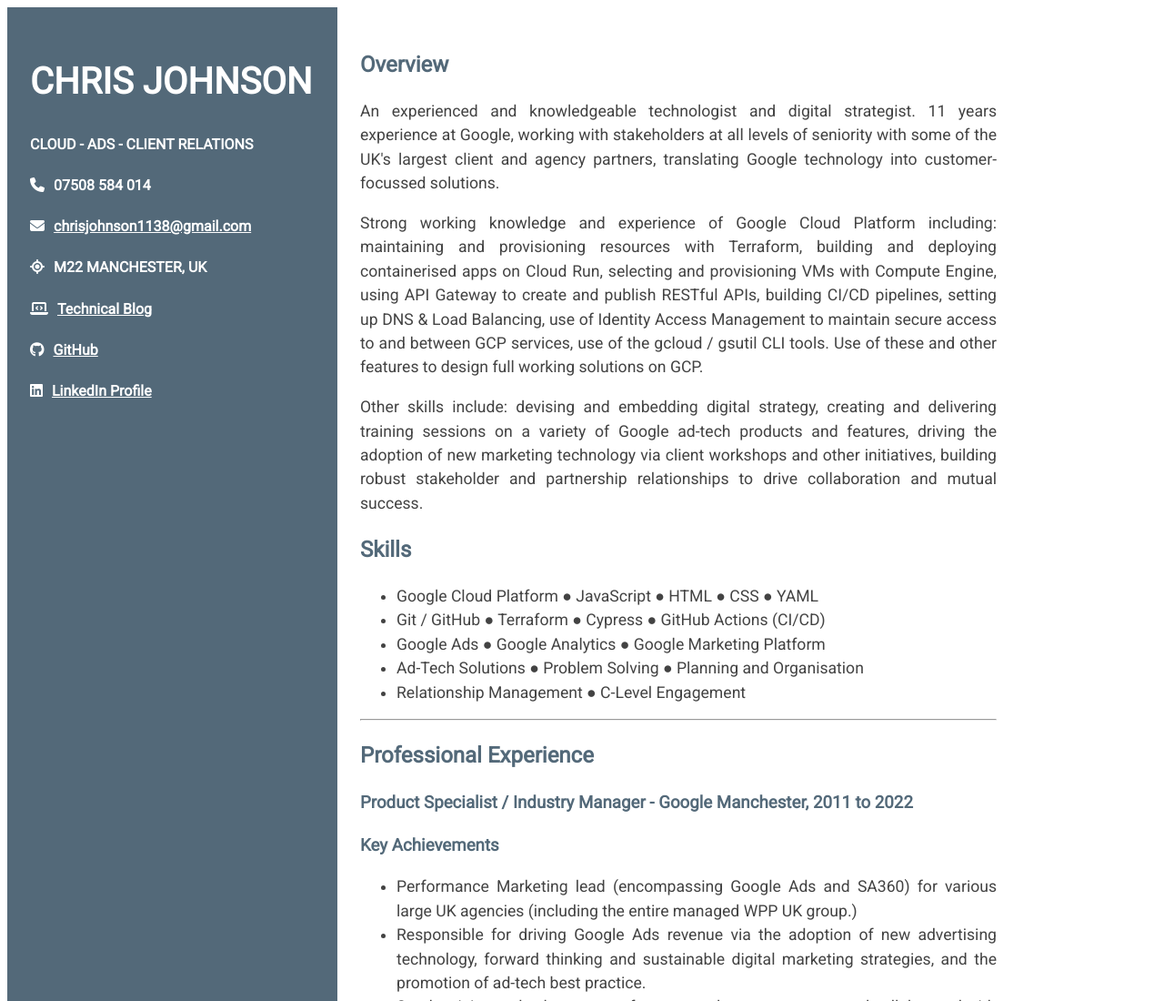
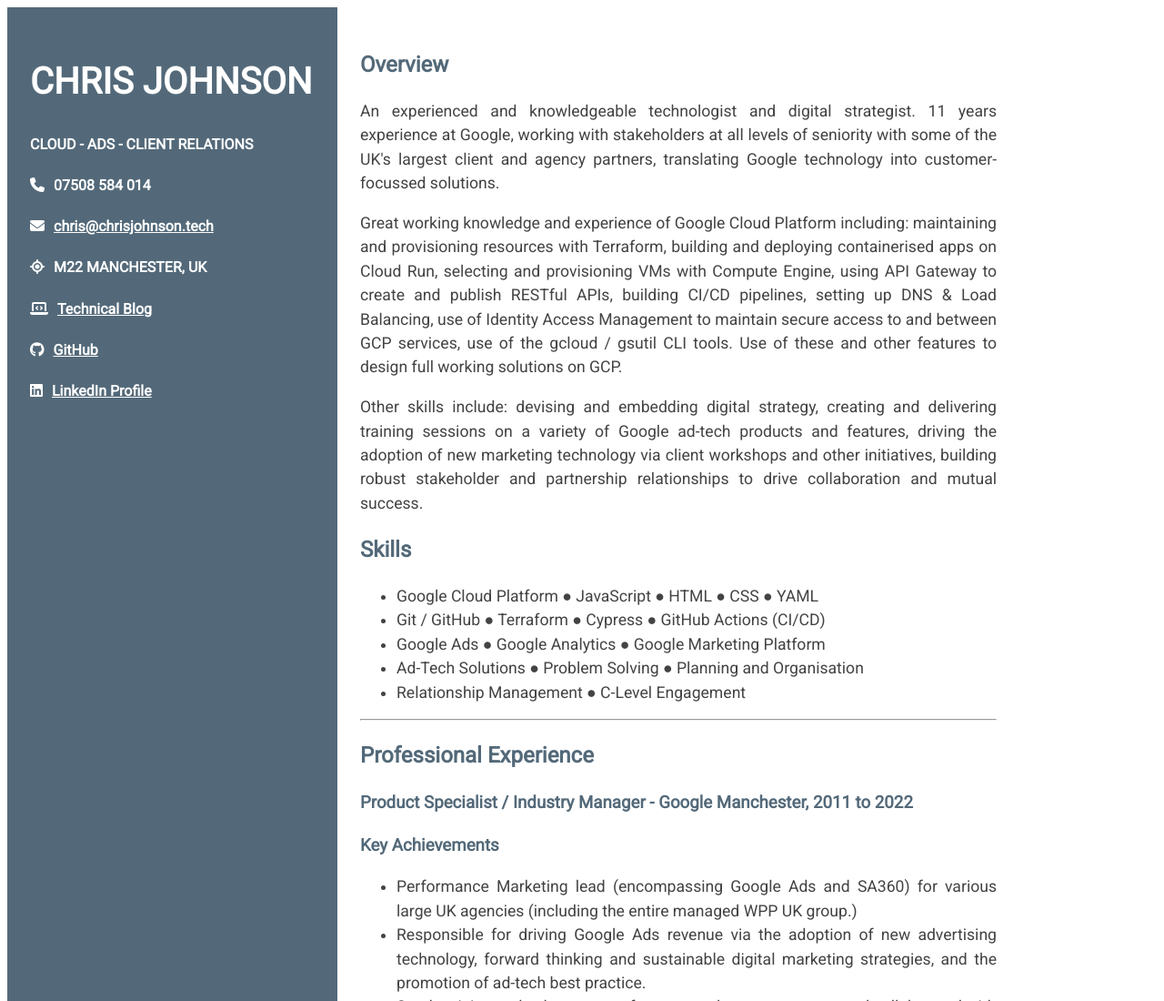
Before and after one commit to CJ1138/crc, a website: page content/index.html in a window 1280 px wide. Shown: the top 1100 px of the page at 91% size. Drawn offline with Linux system fonts and the light colour scheme; no server answers.

Commit message:
Changed page content.

```diff
--- a/content/index.html
+++ b/content/index.html
@@ -18,7 +18,7 @@
             <h1>CHRIS JOHNSON</h1>
             <h4>CLOUD - ADS - CLIENT RELATIONS</h4>
             <h4><i class="fa-solid fa-phone"></i>07508 584 014</h4>
-            <h4><i class="fa-solid fa-envelope"></i><a href="mailto:chrisjohnson1138@gmail.com">chrisjohnson1138@gmail.com</a></h4>
+            <h4><i class="fa-solid fa-envelope"></i><a href="mailto:chris@chrisjohnson.tech">chris@chrisjohnson.tech</a></h4>
             <h4><i class="fa-solid fa-location-crosshairs"></i>M22 MANCHESTER, UK</h4>
             <h4><i class="fa-solid fa-laptop-code"></i><a href="https://blog.chrisjohnson.tech">Technical Blog</a></h4>
             <h4><i class="fa-brands fa-github"></i><a href="https://github.com/CJ1138">GitHub</a><h4>
@@ -33,7 +33,7 @@
                 levels of seniority with some of the UK's largest client and agency partners, translating Google technology into customer-focussed solutions.
             </p>
             <p>
-                Strong working knowledge and experience of Google Cloud Platform including: maintaining and provisioning resources with Terraform, building and deploying containerised apps on Cloud Run, selecting and provisioning VMs with Compute Engine, using API Gateway to create and publish RESTful APIs, building CI/CD pipelines, setting up DNS & Load Balancing, use of Identity Access Management to maintain secure access to and between GCP services, use of the gcloud / gsutil CLI tools. Use of these and other features to design full working solutions on GCP.
+                Great working knowledge and experience of Google Cloud Platform including: maintaining and provisioning resources with Terraform, building and deploying containerised apps on Cloud Run, selecting and provisioning VMs with Compute Engine, using API Gateway to create and publish RESTful APIs, building CI/CD pipelines, setting up DNS & Load Balancing, use of Identity Access Management to maintain secure access to and between GCP services, use of the gcloud / gsutil CLI tools. Use of these and other features to design full working solutions on GCP.
             </p>
             <p>
                 Other skills include: devising and embedding digital strategy, creating and delivering training sessions on a variety of
```
